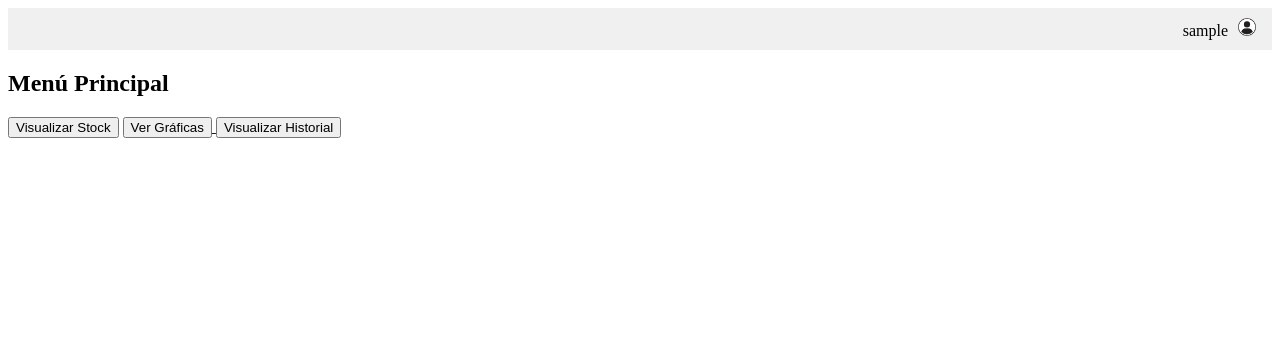
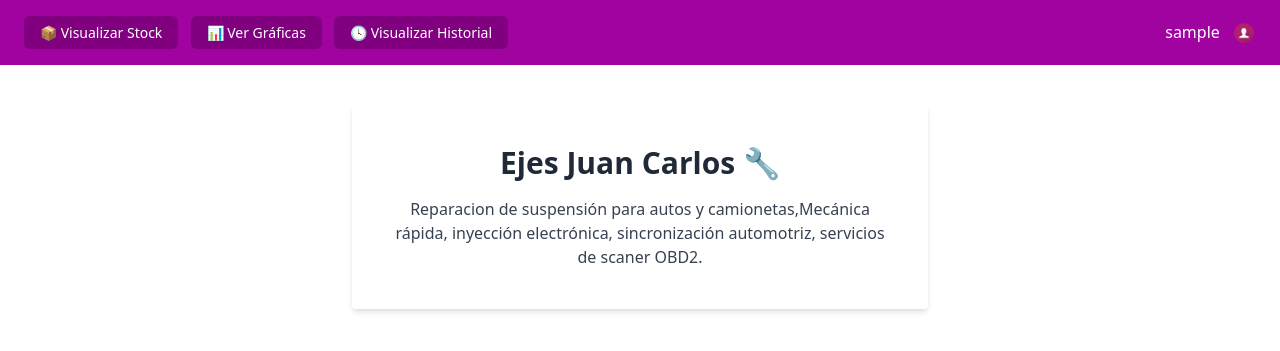
Before and after one commit to SharkCtts/Taller_LS3, a Flask app: page /menu in a window 1280 px wide. Shown: the top 351 px of the page. Run offline with Flask 3, Linux system fonts and the light colour scheme; the visitor is signed in with stand-in values (Sample User, id 1).

Commit message:
Landing page
Convierto el menu.html a un landing page como dijo el profe, aun falta organizarla mejor pero es una primera idea

```diff
--- a/static/css/menu.css
+++ b/static/css/menu.css
@@ -0,0 +1,55 @@
+/* Dropdown */
+.dropdown {
+    display: none;
+    position: absolute;
+    top: 100%;
+    right: 0;
+    background: white;
+    border: 1px solid #ccc;
+    z-index: 10;
+    min-width: 150px;
+}
+
+.dropdown a {
+    display: block;
+    padding: 10px;
+    text-decoration: none;
+    color: black;
+}
+
+.dropdown a:hover {
+    background-color: #eee;
+}
+
+/* Botones del menú superior */
+.menu-button {
+    background-color: #800080; /* gris oscuro */
+    color: white;
+    padding: 6px 16px;
+    border-radius: 6px;
+    font-size: 0.875rem;
+    transition: background-color 0.2s;
+}
+
+.menu-button:hover {
+    background-color: #374151;
+}
+
+/* Botones del landing */
+.landing-button {
+    width: 100%;
+    padding: 16px;
+    border: 1px solid #ccc;
+    border-radius: 8px;
+    background-color: white;
+    transition: background-color 0.2s;
+    font-size: 1rem;
+}
+
+.landing-button:hover {
+    background-color: #fff3fe; /* tono lavanda claro */
+}
+
+.custom-header {
+    background-color: #a103a1;
+}
--- a/templates/menu.html
+++ b/templates/menu.html
@@ -1,37 +1,10 @@
 <!DOCTYPE html>
-<html>
+<html lang="es">
 <head>
+    <meta charset="UTF-8">
     <title>Menú Principal</title>
-    <style>
-        .top-bar {
-            display: flex;
-            justify-content: flex-end;
-            align-items: center;
-            padding: 10px;
-            background-color: #f0f0f0;
-        }
-        .user-button {
-            position: relative;
-            cursor: pointer;
-        }
-        .dropdown {
-            display: none;
-            position: absolute;
-            top: 30px;
-            right: 0;
-            background: white;
-            border: 1px solid #ccc;
-        }
-        .dropdown a {
-            display: block;
-            padding: 10px;
-            text-decoration: none;
-            color: black;
-        }
-        .dropdown a:hover {
-            background-color: #eee;
-        }
-    </style>
+    <link href="https://cdn.jsdelivr.net/npm/tailwindcss@2.2.19/dist/tailwind.min.css" rel="stylesheet">
+    <link rel="stylesheet" href="{{ url_for('static', filename='css/menu.css') }}">
     <script>
         function toggleDropdown() {
             let dropdown = document.getElementById("userDropdown");
@@ -39,24 +12,34 @@
         }
     </script>
 </head>
-<body>
-    <div class="top-bar">
-        <div class="user-button" onclick="toggleDropdown()">
+<body class="bg-white text-gray-800 font-sans">
+
+    <!-- Top bar -->
+    <div class="custom-header text-white px-6 py-4 flex justify-between items-center">
+        <!-- Navegación izquierda -->
+        <div class="space-x-2">
+            <button onclick="location.href='{{ url_for('visualizar') }}'" class="menu-button">📦 Visualizar Stock</button>
+            <button onclick="location.href='{{ url_for('graficas') }}'" class="menu-button">📊 Ver Gráficas</button>
+            <button onclick="alert('Redirige a historial cuando esté listo');" class="menu-button">🕓 Visualizar Historial</button>
+        </div>
+
+        <!-- Usuario derecha -->
+        <div class="relative user-button cursor-pointer" onclick="toggleDropdown()">
             {{ username }}
-            <img src="{{ url_for('static', filename='user_icon.png') }}" alt="User" width="30">
+            <img src="{{ url_for('static', filename='user_icon.png') }}" alt="User" class="inline-block ml-2 w-6 h-6 rounded-full">
             <div class="dropdown" id="userDropdown">
                 <a href="{{ url_for('logout') }}">Deslogearse</a>
             </div>
         </div>
     </div>
 
-    <h2>Menú Principal</h2>
-    <button onclick="location.href='{{ url_for('visualizar') }}'">Visualizar Stock</button>
-    <a href="{{ url_for('graficas') }}">
-        <button>Ver Gráficas</button>
-    </a>
-    <button>Visualizar Historial</button>
-
+    <!-- Landing principal -->
+    <main class="p-10 flex flex-col items-center">
+        <div class="bg-white rounded shadow-md p-10 text-center max-w-xl">
+            <h1 class="text-3xl font-bold mb-4">Ejes Juan Carlos 🔧</h1>
+            <p class="text-gray-700">Reparacion de suspensión para autos y camionetas,Mecánica rápida, inyección electrónica, sincronización automotriz, servicios de scaner OBD2.</p>
+        </div>
+    </main>
 
 </body>
 </html>
```
Also changed, not shown: static/user_icon.png.
